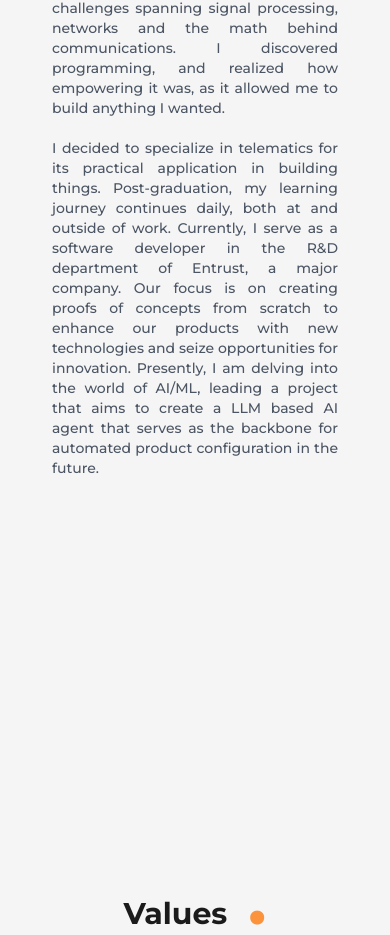
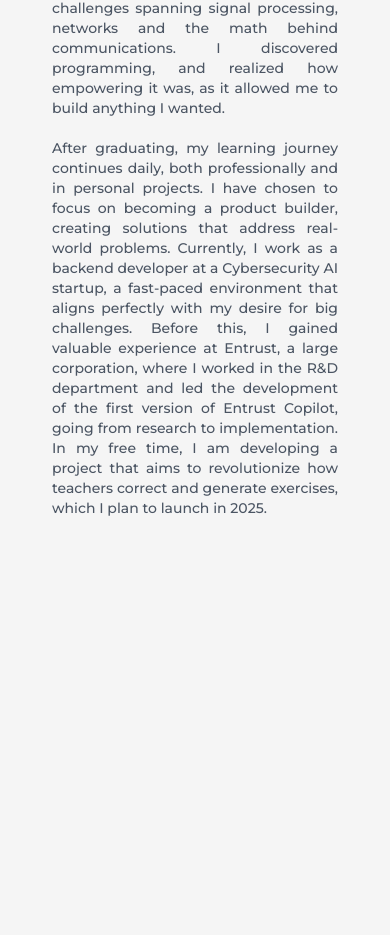
Before and after one commit to gabrix-dev/my-blog-ui, a Next.js app: page /about in a window 390 px wide. Shown: the part 2253-3188 px from the top of the page. Built offline with nearby package versions, Linux system fonts and the light colour scheme.

Commit message:
feat: mobile list size error, update story and featured article

```diff
--- a/src/components/StorySection.js
+++ b/src/components/StorySection.js
@@ -83,15 +83,13 @@ const StorySection = () => {
           empowering it was, as it allowed me to build anything I wanted.
         </p>
         <p className="col-span-1 max-w-full break-words mt-5 lg:text-lg text-sm text-justify px-3 font-medium text-gray-600">
-          I decided to specialize in telematics for its practical application in
-          building things. Post-graduation, my learning journey continues daily,
-          both at and outside of work. Currently, I serve as a software
-          developer in the R&D department of Entrust, a major company. Our focus
-          is on creating proofs of concepts from scratch to enhance our products
-          with new technologies and seize opportunities for innovation.
-          Presently, I am delving into the world of AI/ML, leading a project
-          that aims to create a LLM based AI agent that serves as the backbone
-          for automated product configuration in the future.
+          After graduating, my learning journey continues daily, both professionally and in personal projects.
+          I have chosen to focus on becoming a product builder, creating solutions that address real-world problems.
+          Currently, I work as a backend developer at a Cybersecurity AI startup, a fast-paced environment that aligns
+          perfectly with my desire for big challenges. Before this, I gained valuable experience at Entrust, a large
+          corporation, where I worked in the R&D department and led the development of the first version of Entrust Copilot,
+          going from research to implementation. In my free time, I am developing a project that aims to revolutionize how
+          teachers correct and generate exercises, which I plan to launch in 2025.
         </p>
       </motion.div>
     </div>
--- a/src/pages/articles.js
+++ b/src/pages/articles.js
@@ -31,7 +31,7 @@ const ArticlesPage = () => {
             className="w-full text-gray-600 text-md text-center lg:text-left lg:text-2xl xl:text-3xl lg:mt-5 leading-tight !font-normal"
             text=" In this blog I share ideas, projects, reflections..."
           />
-          <Featured className="lg:mt-10 mt-3" article={data[2]} />
+          <Featured className="lg:mt-10 mt-3" article={data[4]} />
           <div className="grid grid-cols-12 gap-x-4 mt-10">
             {data
               .slice()
--- a/src/styles/globals.css
+++ b/src/styles/globals.css
@@ -58,6 +58,11 @@
     font-size: 18px;
     /* Adjust font size for h4 */
   }
+
+  .markdown li {
+    font-size: 16px;
+    text-align: justify;
+  }
 }
 
 @tailwind base;
```
